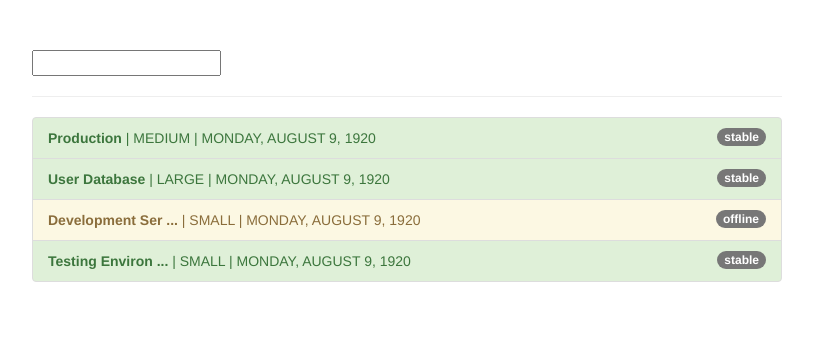
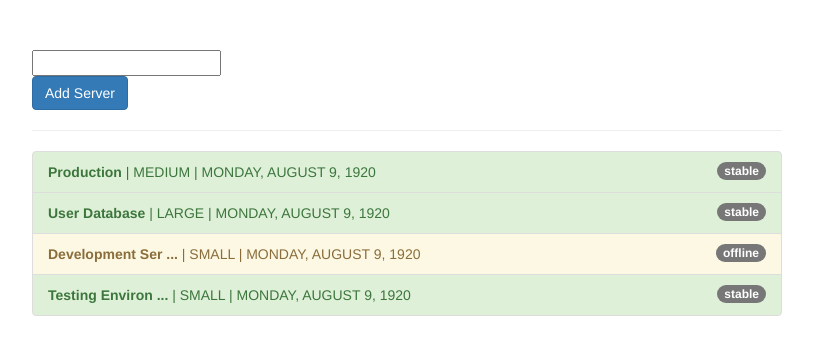
Before and after one commit to kevincastrochavez/pipes-angular, an Angular app: page / in a window 1280 px wide. Shown: the top 354 px of the page, without its empty margins (233-1046 px from the left). Built offline with nearby package versions, Linux system fonts and the light colour scheme.

Commit message:
learned about pure and impure pipes and how to recalculate the pipe

```diff
--- a/src/app/app.component.html
+++ b/src/app/app.component.html
@@ -2,6 +2,10 @@
   <div class="row">
     <div class="col-xs-12 col-sm-10 col-md-8 col-sm-offset-1 col-md-offset-2">
       <input type="text" [(ngModel)]="filteredStatus" />
+      <br />
+      <button class="btn btn-primary" (click)="onAddServer()">
+        Add Server
+      </button>
       <hr />
       <ul class="list-group">
         <li
--- a/src/app/app.component.ts
+++ b/src/app/app.component.ts
@@ -34,6 +34,7 @@
       started: new Date(15, 1, 2017),
     },
   ];
+
   getStatusClasses(server: {
     instanceType: string;
     name: string;
@@ -46,4 +47,13 @@
       "list-group-item-danger": server.status === "critical",
     };
   }
+
+  onAddServer() {
+    this.servers.push({
+      instanceType: "small",
+      name: "New Server",
+      status: "stable",
+      started: new Date(15, 1, 2017),
+    });
+  }
 }
--- a/src/app/filter.pipe.ts
+++ b/src/app/filter.pipe.ts
@@ -2,6 +2,7 @@
 
 @Pipe({
   name: "filter",
+  pure: false, // Pipe recalculates when something changes on the page
 })
 export class FilterPipe implements PipeTransform {
   transform(value: any, filterString: string, propName: string) {
```
